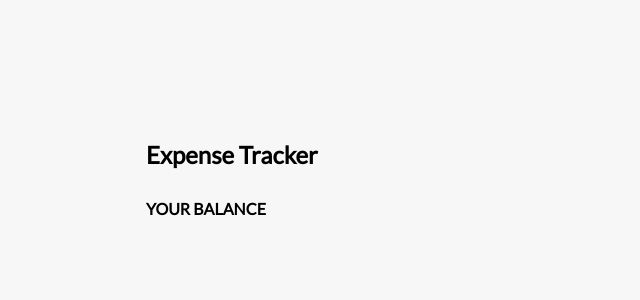
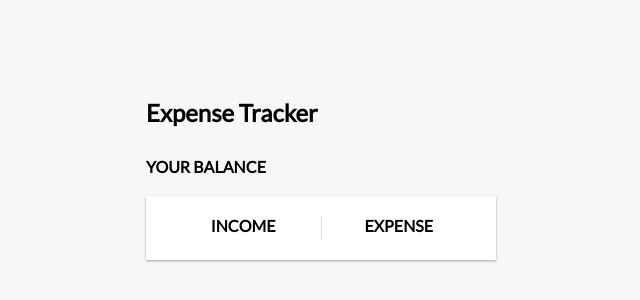
Before and after one commit to msinemkaya/expense-tracker, a React (Create React App) app: page / in a window 1280 px wide. Shown: the part 216-516 px from the top of the page, without its empty margins (319-959 px from the left). Built offline with nearby package versions, Linux system fonts and the light colour scheme.

Commit message:
feat: created IncomeExpenses component

```diff
--- a/src/App.js
+++ b/src/App.js
@@ -1,6 +1,7 @@
 import './App.css'
 import Header from './components/Header';
 import Balance from './components/Balance';
+import IncomeExpenses from './components/IncomeExpenses';
 
 function App() {
   return (
@@ -8,6 +9,7 @@ function App() {
       <Header />
       <div className='container'>
         <Balance />
+        <IncomeExpenses/>
       </div>
     </>
   );
--- /dev/null
+++ b/src/components/IncomeExpenseCards.js
@@ -0,0 +1,8 @@
+export default function IncomeExpenseCards({type, sign}){
+  return(
+    <div>
+      <h4>{type}</h4>
+      <p id={`money-${sign}`} className={`money ${sign}`}></p>
+    </div>
+  );
+}
--- /dev/null
+++ b/src/components/IncomeExpenses.js
@@ -0,0 +1,10 @@
+import IncomeExpenseCards from './IncomeExpenseCards';
+
+export default function IncomeExpenses(){
+  return(
+    <div className='inc-exp-container'>
+      <IncomeExpenseCards type={'income'} sign={'plus'} />
+      <IncomeExpenseCards type={'expense'} sign={'minus'} />
+    </div>
+  );
+}
```
